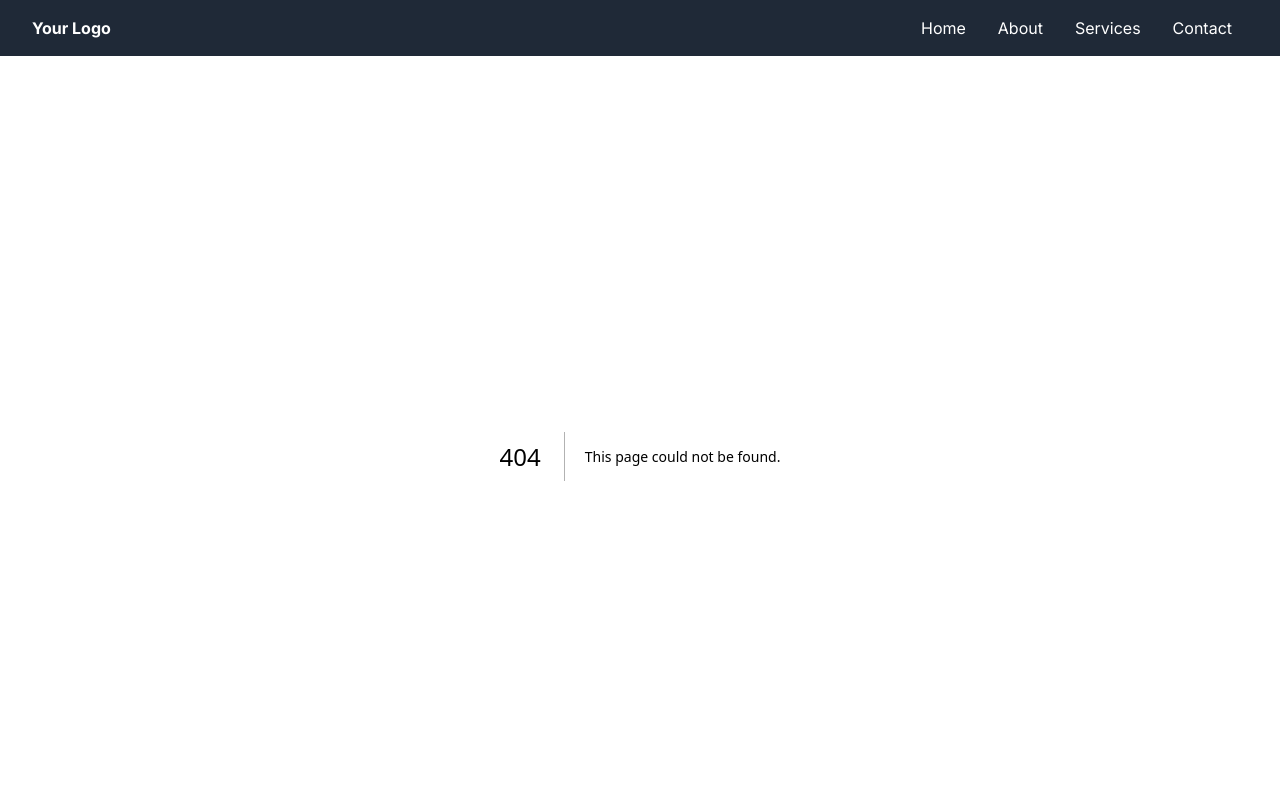
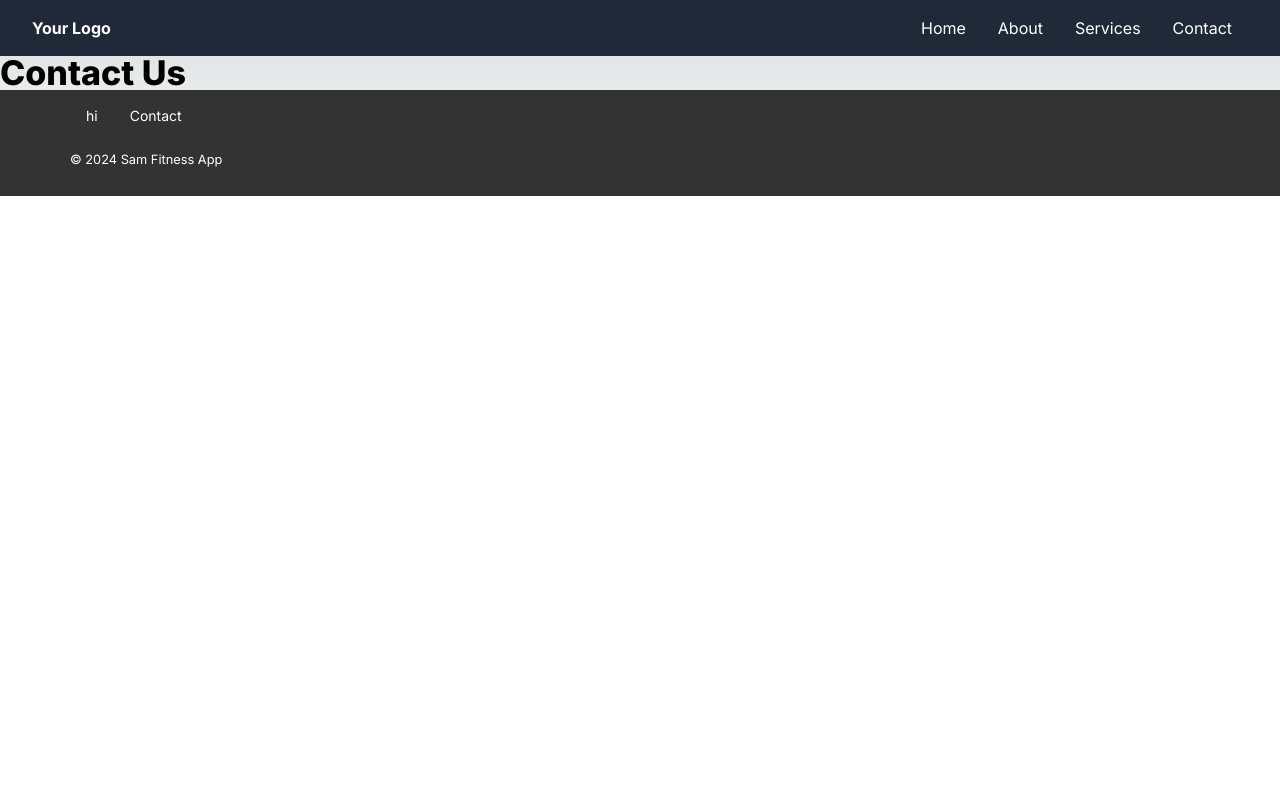
Before and after one commit to Martin2251/sam-app, a Next.js app: page /about/contact in a window 1280 px wide. Before the commit this address had no page. Shown: the top 800 px of the page. Built offline with nearby package versions, Linux system fonts and the light colour scheme.

Commit message:
contact us page

```diff
--- a/src/app/Components/Footer/index.tsx
+++ b/src/app/Components/Footer/index.tsx
@@ -1,5 +1,6 @@
 // Footer.tsx
 import React from 'react';
+import Link from 'next/link';
 import './Footer.scss';
 
 const Footer: React.FC = () => {
@@ -8,7 +9,9 @@ const Footer: React.FC = () => {
       <div className="container mx-auto text-center">
         <ul className="footer__list">
           <li className="footer__item">hi</li>
-          <li className="footer__item">hi</li>
+          <Link href="/contact">
+          <li className="footer__item">Contact</li>
+          </Link>
         </ul>
         <p className="footer__copyright">&copy; {new Date().getFullYear()} Sam Fitness App</p>
       </div>
--- a/src/app/Components/Navbar/index.tsx
+++ b/src/app/Components/Navbar/index.tsx
@@ -1,5 +1,6 @@
 "use client"
 import { useState } from 'react';
+import Link from 'next/link';
 
 const Navbar: React.FC = () => {
   const [isOpen, setIsOpen] = useState(false);
@@ -69,9 +70,11 @@ const Navbar: React.FC = () => {
             <a href="#" className="text-white py-2">
               Services
             </a>
+            <Link href="/contact">
             <a href="#" className="text-white py-2">
               Contact
             </a>
+            </Link>
             <button
               onClick={closeMenu}
               className="text-white mt-4 px-4 py-2 rounded-lg border border-white"
--- /dev/null
+++ b/src/app/about/contact/page.tsx
@@ -0,0 +1,16 @@
+import React from 'react'
+
+const Contact = () => {
+  return (
+    <main>
+        <header>
+            <h1>Contact Us</h1>
+            </header>
+
+
+
+    </main>
+  )
+}
+
+export default Contact
--- a/src/app/globals.css
+++ b/src/app/globals.css
@@ -42,6 +42,9 @@ h1{
   line-height: 34px;
   color:black;
 }
+p{
+  margin-bottom: 10px;
+}
 
 @layer utilities {
   .text-balance {
--- a/src/app/layout.tsx
+++ b/src/app/layout.tsx
@@ -20,15 +20,15 @@ export default function RootLayout({
     <html lang="en">
 
       <body className={inter.className}>
+      <div className="max-w-screen-2xl">
+        <Navbar  />
 
-        <Navbar  />
-        <div className="mx-auto max-w-[2000px]">
         <main className="">
 
         {children}
         <Footer  />
         </main>
-        </div>
+      </div>
         </body>
     </html>
   );
```
Also changed, not shown: src/app/about/contact/Contact.scss (added), src/app/about/contact/Contact.tsx (added).
